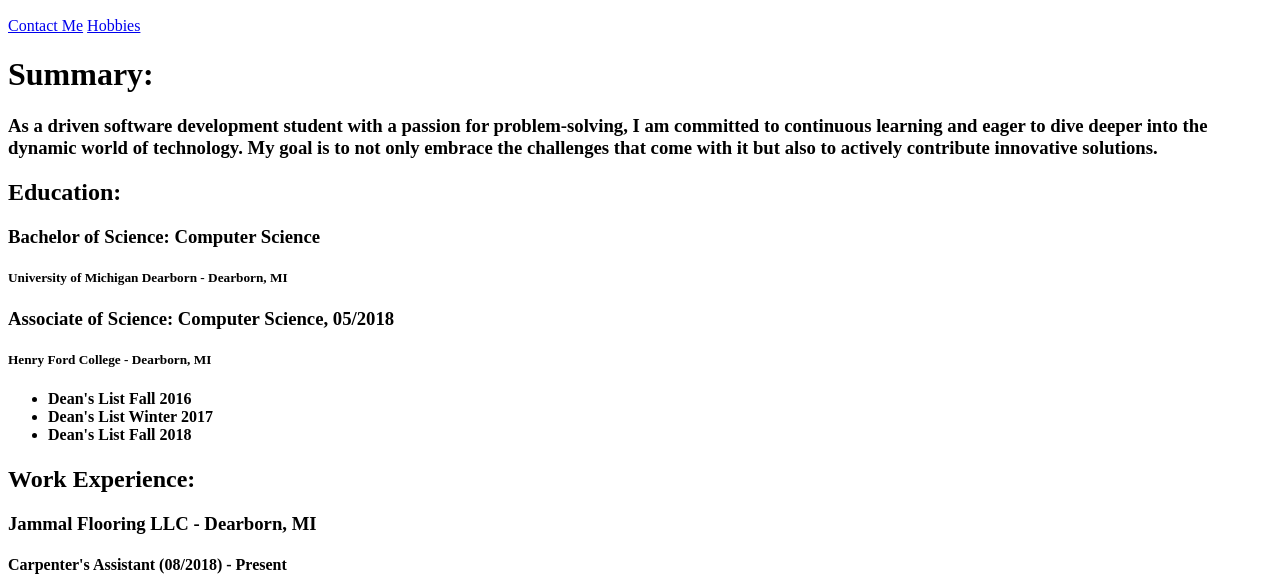
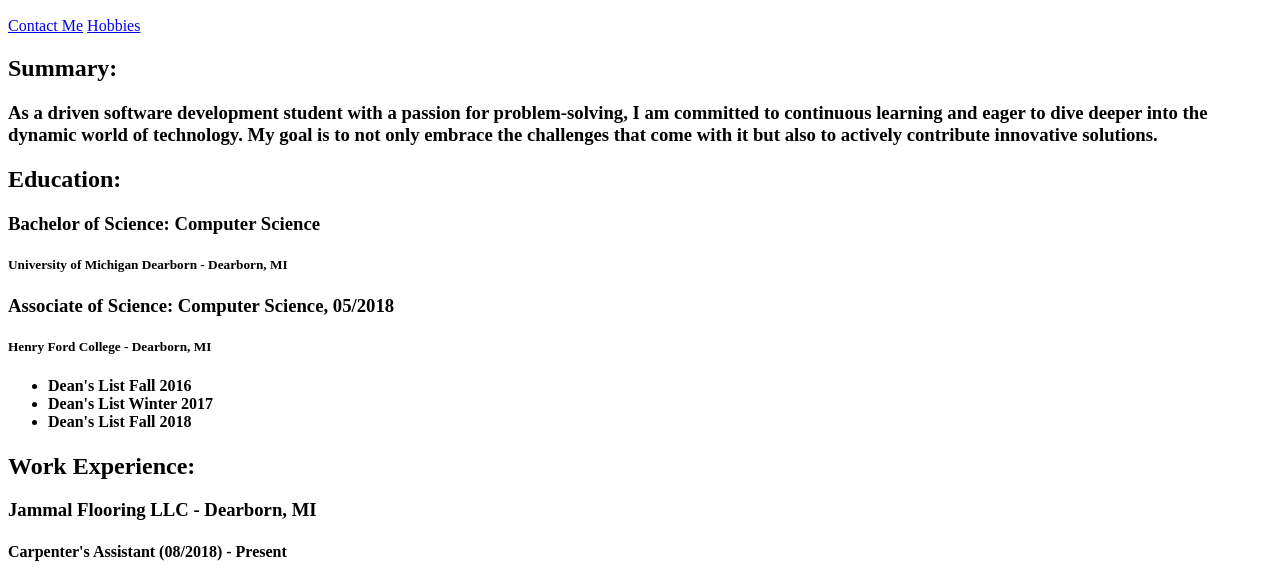
Before and after one commit to H-Jammal/Personal-Portfolio, a plain HTML site: page index.html in a window 1280 px wide. Shown: the part 211-791 px from the top of the page. Drawn offline with Linux system fonts and the light colour scheme.

Commit message:
Update index.html

```diff
--- a/index.html
+++ b/index.html
@@ -11,7 +11,7 @@
     <a href = "./contact.html">Contact Me</a>
     <a href = "./hobbies.html">Hobbies</a>
     </p>
-    <h1>Summary:</h1>
+    <h2>Summary:</h2>
     <h3>As a driven software development student with a passion for problem-solving, I am committed to continuous learning and eager to dive deeper into the dynamic world of technology. My goal is to not only embrace the challenges that come with it but also to actively contribute innovative solutions.</h2>
     <h2>Education:</h2>
     <h3>Bachelor of Science: Computer Science</h2>
```
